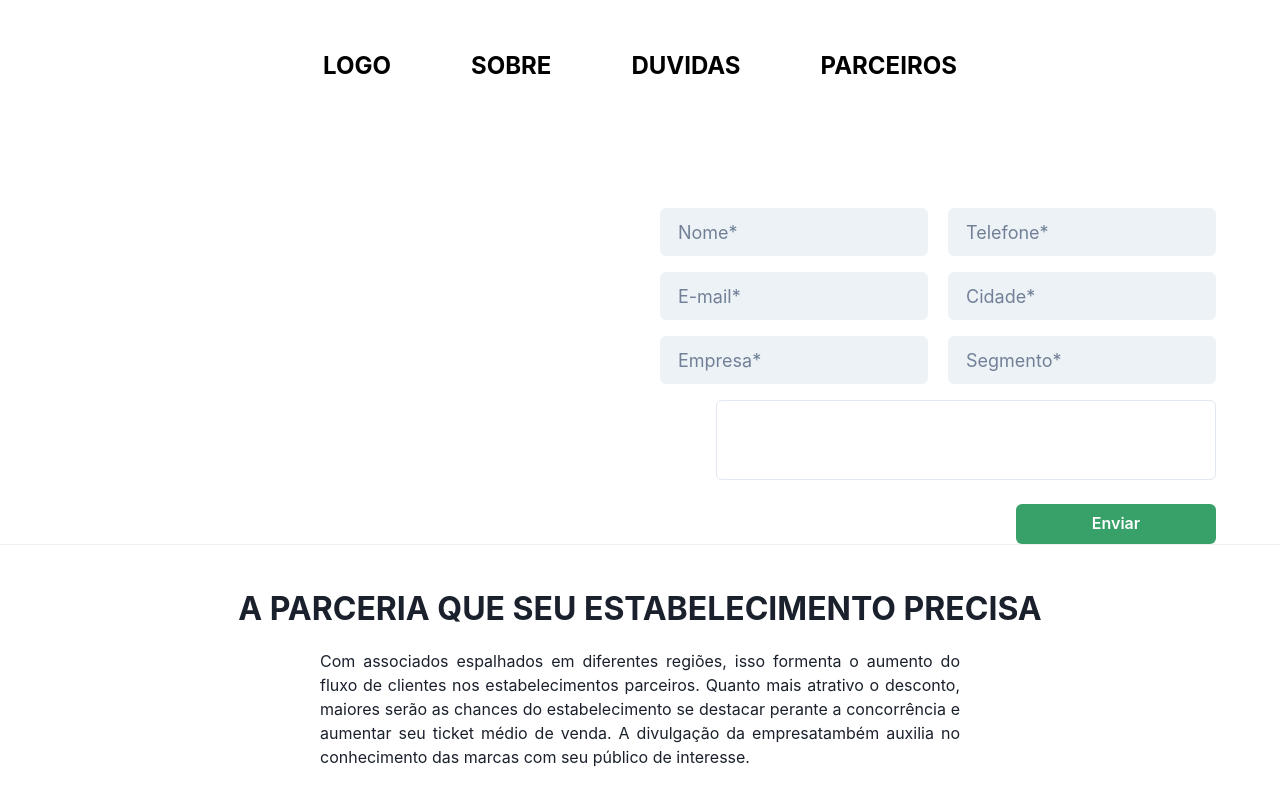
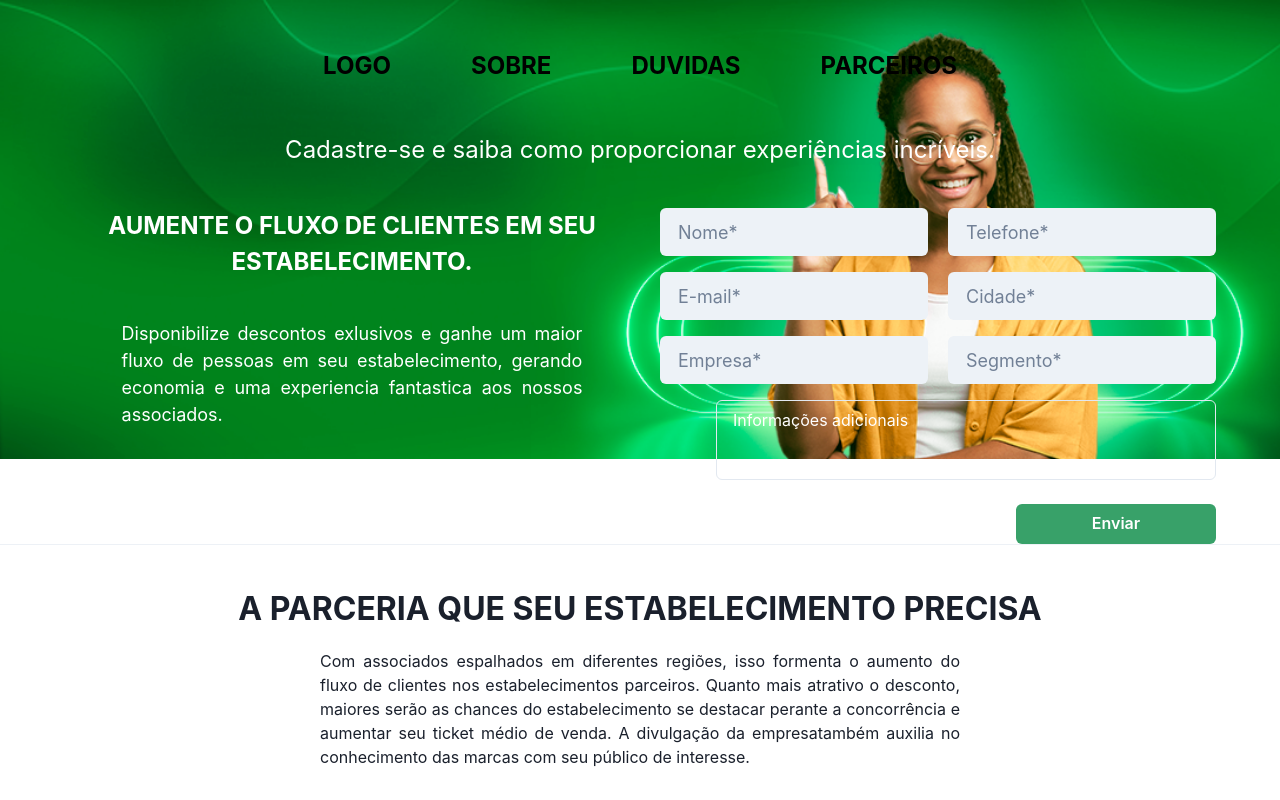
Before and after one commit to rafael346/landing-new-establishments, a Next.js app: page / in a window 1280 px wide. Shown: the top 800 px of the page. Built offline with nearby package versions, Linux system fonts and the light colour scheme.

Commit message:
fix: width adjusment

```diff
--- a/src/app/page.tsx
+++ b/src/app/page.tsx
@@ -11,21 +11,21 @@ import banner from '../../public/images/tst.png'
 
 export default function Home() {
   return (<>
-    {/*<Image
+    <Image
     src={banner}
     alt='Dan Abramov'
-    width={1920}
+    layout="responsive"
 
     style={{
       position: 'absolute',
       zIndex:-1,
       left:0,
       right:0,
-      height:532
+      //height:532
 
     }}
 
-  /> */}
+  />
     <Flex flexDir='column' width={['100vw']}>
      <NavMenu />
       <Form />
--- a/src/components/Form/index.tsx
+++ b/src/components/Form/index.tsx
@@ -55,7 +55,7 @@ export default function Form() {
       >
         <Flex flexDir={['column']} maxWidth={['100%','50%']} align='center' mr={['0','5']}>
           <Text fontSize={['large','x-large']} textAlign='center' cursor='pointer'  mb={['5','10']} color='white' fontWeight='bold' >AUMENTE O FLUXO DE CLIENTES EM SEU ESTABELECIMENTO.</Text>
-          <Text fontSize={['small','large']} color='white' textAlign={['center','justify']}  mb={['5','10']}>Disponibilize descontos exlusivos e ganhe um maior fluxo de pessoas em seu estabelecimento, gerando economia e uma experiencia fantastica aos nossos associados.</Text>
+          <Text fontSize={['small','large']} color='white' textAlign={['center','justify']}  mb={['5','10']} width={['80%']}>Disponibilize descontos exlusivos e ganhe um maior fluxo de pessoas em seu estabelecimento, gerando economia e uma experiencia fantastica aos nossos associados.</Text>
         </Flex>
         <Flex
         borderRadius={8}
```
